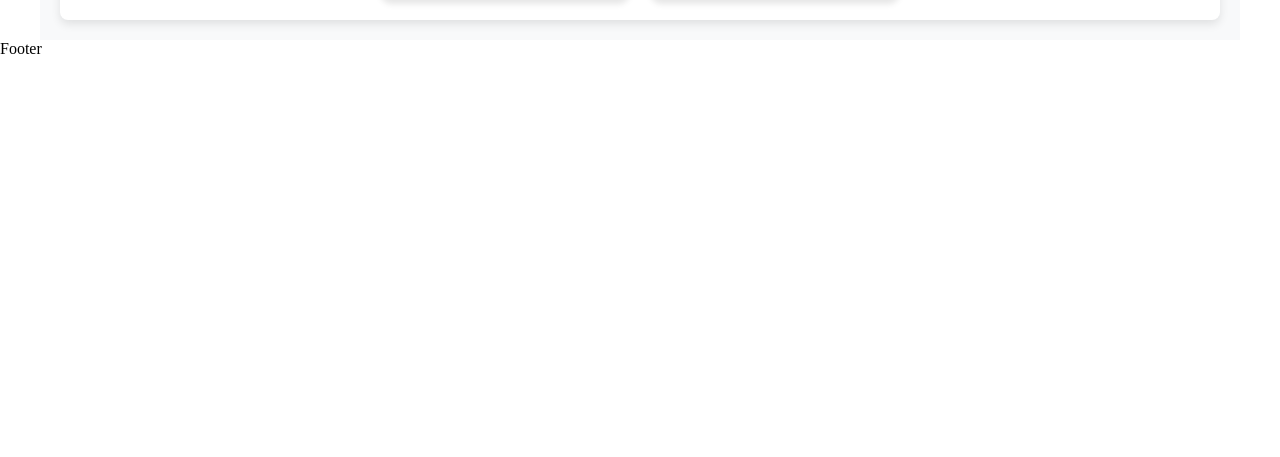
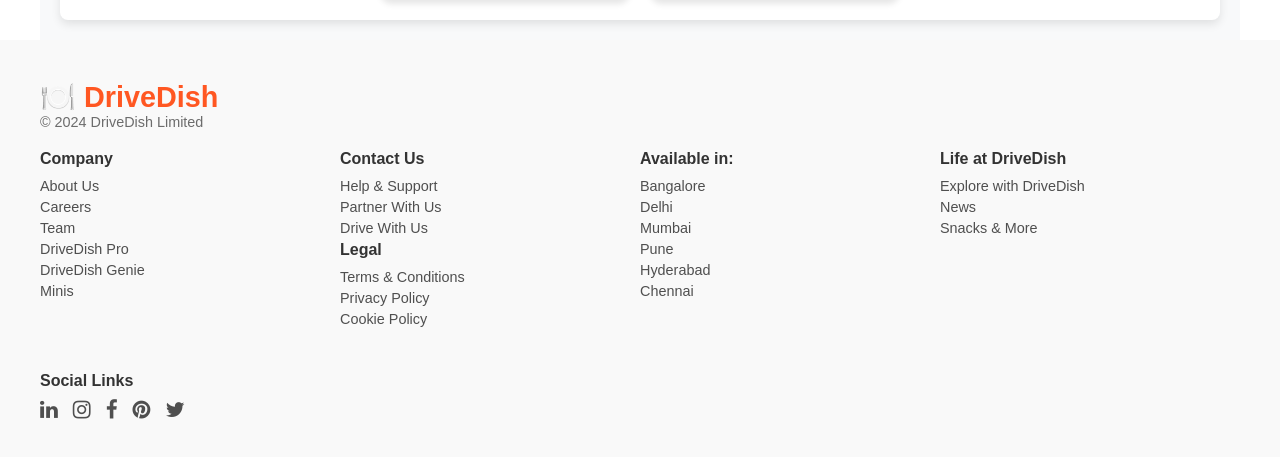
Before and after one commit to SunilCs7/DishDrive, a React (Vite) app: page / in a window 1280 px wide. Shown: the part 3777-4234 px from the top of the page. Before the commit the page ends 3835 px from the top, so only its background shows below. Built offline with nearby package versions, Linux system fonts and the light colour scheme; no server answers.

Commit message:
UseEffect Hook,Live Swiggy api called and render live data

```diff
--- a/index.html
+++ b/index.html
@@ -4,6 +4,8 @@
 <head>
   <meta charset="UTF-8" />
   <meta name="viewport" content="width=device-width, initial-scale=1.0" />
+  <link rel="stylesheet" href="https://cdnjs.cloudflare.com/ajax/libs/font-awesome/4.7.0/css/font-awesome.min.css" />
+
   <title>DishDrive</title>
 </head>
 
--- a/src/Components/Body/Body.jsx
+++ b/src/Components/Body/Body.jsx
@@ -1,10 +1,27 @@
-import React, { useState } from "react";
+import React, { useEffect, useState } from "react";
 import RestaurantCard from "../RestaurantCard/RestaurantCard";
 import "./Body.css";
 import resData from "../../utils/data";
 
 const Body = () => {
   const [listOfRestaurants, setListOfRestaurants] = useState(resData);
+
+  useEffect(() => {
+    fetchData();
+  }, []);
+
+  const fetchData = async () => {
+    const data = await fetch(
+      "https://www.swiggy.com/dapi/restaurants/search/v3?lat=20.27060&lng=85.83340&str=popular%20dish&trackingId=0ad2e8eb-1af7-0c4f-450a-b45766d836ed&submitAction=ENTER&queryUniqueId=76cda06c-152e-50a5-3137-21d619a47b9c"
+    );
+    const json = await data.json();
+
+    // console.log(json);
+
+    // loading dynamics data from swigy api
+
+    // setListOfRestaurants(json?.data?.card[1]?.data?.data?.cards);
+  };
 
   return (
     <>
--- a/src/Components/Footer/Footer.css
+++ b/src/Components/Footer/Footer.css
@@ -0,0 +1,78 @@
+.footer {
+    background-color: #f9f9f9;
+    padding: 40px 20px;
+    color: #4f4f4f;
+    font-family: Arial, sans-serif;
+}
+
+.footer-container {
+    display: flex;
+    justify-content: space-between;
+    flex-wrap: wrap;
+    max-width: 1200px;
+    margin: 0 auto;
+}
+
+.footer-logo {
+    flex: 1 1 100%;
+    margin-bottom: 20px;
+}
+
+.footer-title {
+    color: #ff5722;
+    font-size: 1.8rem;
+    font-weight: bold;
+}
+
+.footer p {
+    font-size: 0.9rem;
+    color: #6c6c6c;
+}
+
+.footer-column {
+    flex: 1 1 15%;
+    margin-bottom: 20px;
+}
+
+.footer-column h3 {
+    font-size: 1rem;
+    margin-bottom: 10px;
+    color: #333;
+}
+
+.footer-column ul {
+    list-style: none;
+    padding: 0;
+}
+
+.footer-column li {
+    font-size: 0.9rem;
+    margin-bottom: 5px;
+    cursor: pointer;
+}
+
+.footer-column li:hover {
+    text-decoration: underline;
+}
+
+.footer-social {
+    flex: 1 1 100%;
+    margin-top: 20px;
+}
+
+.footer-social h3 {
+    font-size: 1rem;
+    margin-bottom: 10px;
+    color: #333;
+}
+
+.social-icons i {
+    font-size: 1.3rem;
+    margin-right: 15px;
+    color: #4f4f4f;
+    cursor: pointer;
+}
+
+.social-icons i:hover {
+    color: #ff5722;
+}
--- a/src/Components/Footer/Footer.jsx
+++ b/src/Components/Footer/Footer.jsx
@@ -1,7 +1,76 @@
 import React from "react";
+import "./Footer.css";
 
 const Footer = () => {
-  return <div>Footer</div>;
+  return (
+    <footer className="footer">
+      <div className="footer-container">
+        <div className="footer-logo">
+          <h1 className="footer-title">🍽️ DriveDish</h1>
+          <p>&copy; 2024 DriveDish Limited</p>
+        </div>
+
+        <div className="footer-column">
+          <h3>Company</h3>
+          <ul>
+            <li>About Us</li>
+            <li>Careers</li>
+            <li>Team</li>
+            <li>DriveDish Pro</li>
+            <li>DriveDish Genie</li>
+            <li>Minis</li>
+          </ul>
+        </div>
+
+        <div className="footer-column">
+          <h3>Contact Us</h3>
+          <ul>
+            <li>Help & Support</li>
+            <li>Partner With Us</li>
+            <li>Drive With Us</li>
+          </ul>
+          <h3>Legal</h3>
+          <ul>
+            <li>Terms & Conditions</li>
+            <li>Privacy Policy</li>
+            <li>Cookie Policy</li>
+          </ul>
+        </div>
+
+        <div className="footer-column">
+          <h3>Available in:</h3>
+          <ul>
+            <li>Bangalore</li>
+            <li>Delhi</li>
+            <li>Mumbai</li>
+            <li>Pune</li>
+            <li>Hyderabad</li>
+            <li>Chennai</li>
+          </ul>
+        </div>
+
+        <div className="footer-column">
+          <h3>Life at DriveDish</h3>
+          <ul>
+            <li>Explore with DriveDish</li>
+            <li>News</li>
+            <li>Snacks & More</li>
+          </ul>
+        </div>
+
+        <div className="footer-social">
+          <h3>Social Links</h3>
+          <div className="social-icons">
+            <i className="fa fa-linkedin"></i>
+            <i className="fa fa-instagram"></i>
+            <i className="fa fa-facebook"></i>
+            <i className="fa fa-pinterest"></i>
+            <i className="fa fa-twitter"></i>
+          </div>
+        </div>
+      </div>
+    </footer>
+  );
 };
 
 export default Footer;
```
